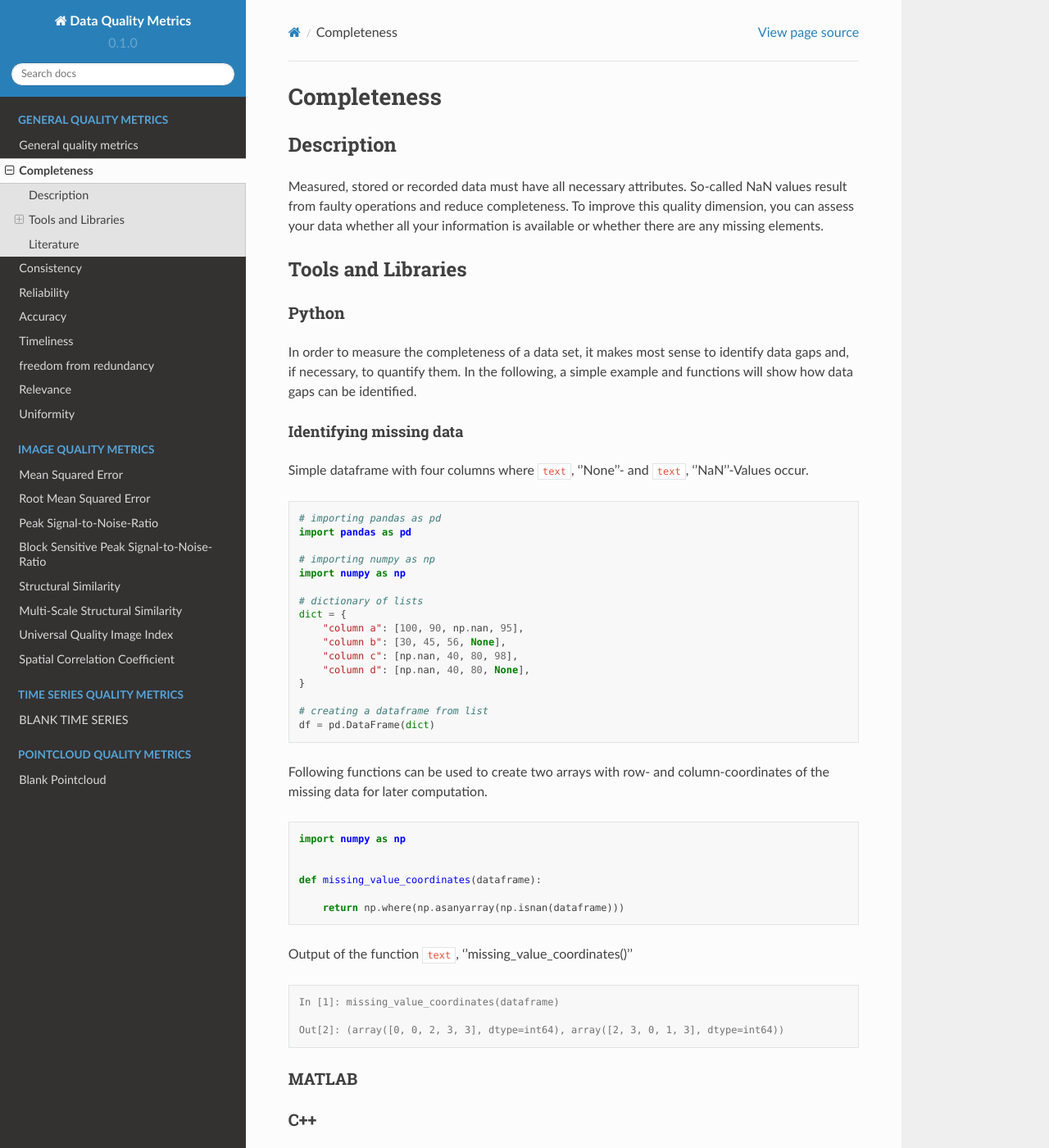
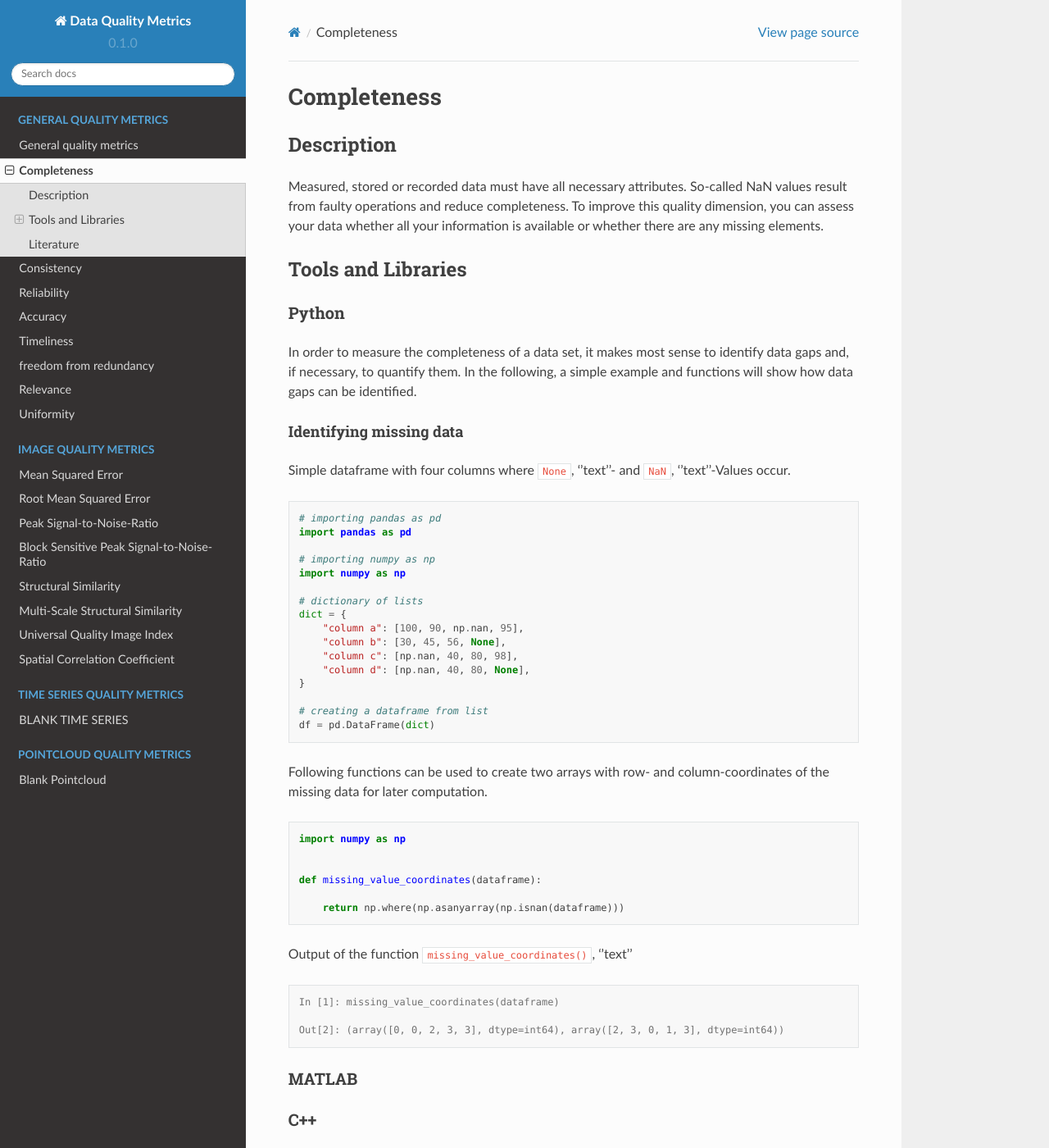
Before and after one commit to HDierend/Data-Quality-Metrics, a Sphinx documentation site: the page built from docs/source/general_quality/Completeness.rst, in a window 1280 px wide and 1400 px high. Shown: the whole window at 82% size. Built offline with Sphinx 7.4.7 and the Read the Docs theme 2.0.0, drawn with Linux system fonts in a browser that asks for light colours; pages that are not in the unit, such as notebooks, are missing from menus.

```diff
--- a/docs/source/general_quality/Completeness.rst
+++ b/docs/source/general_quality/Completeness.rst
@@ -22,7 +22,7 @@ In the following, a simple example and functions will show how data gaps can be
 Identifying missing data
 -----------------------
 
-Simple dataframe with four columns where :literal:`text`, ''None''- and :literal:`text`, ''NaN''-Values occur.
+Simple dataframe with four columns where :literal:`None`, ''text''- and :literal:`NaN`, ''text''-Values occur.
 
 .. literalinclude:: examples/completeness/completeness_dataframe.py
 
@@ -30,7 +30,7 @@ Following functions can be used to create two arrays with row- and column-coordi
 
 .. literalinclude:: examples/completeness/completeness_func1.py
 
-Output of the function :literal:`text`, ''missing_value_coordinates()''
+Output of the function :literal:`missing_value_coordinates()`, ''text''
 
 .. code-block:: pycon
 
```
